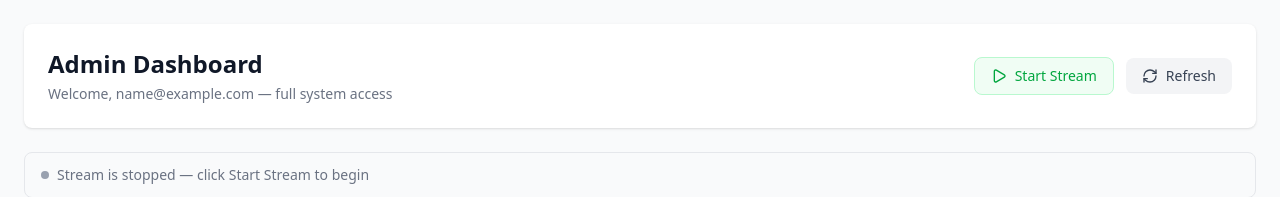
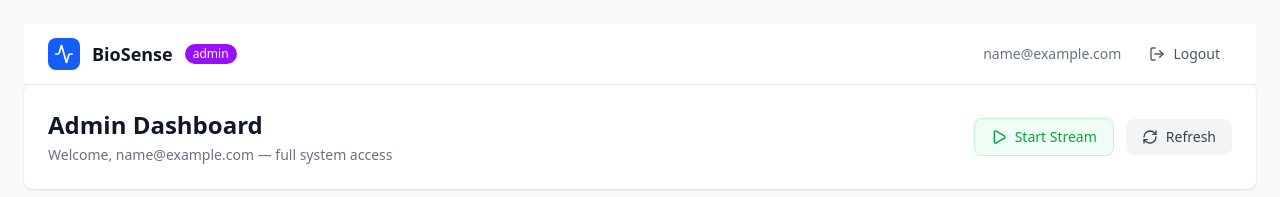
Before and after one commit to areesh18/Biosense, a React app in the folder frontend/: page /admin/dashboard in a window 1280 px wide. Shown: the top 197 px of the page. Built offline with nearby package versions, Linux system fonts and the light colour scheme; no server answers; sample sign-in values are in the browser's storage; the HTML template or start-up script is replaced by a standard one.

Commit message:
add logout functionality

```diff
--- /dev/null
+++ b/frontend/src/components/Navbar.jsx
@@ -0,0 +1,45 @@
+import React from 'react';
+import { Activity, LogOut } from 'lucide-react';
+import { useNavigate } from 'react-router-dom';
+
+export default function Navbar({ role }) {
+  const navigate = useNavigate();
+  const userEmail = localStorage.getItem('userEmail') || '';
+
+  const roleColors = {
+    admin: 'bg-purple-600',
+    doctor: 'bg-blue-600',
+    patient: 'bg-green-600',
+  };
+
+  const handleLogout = () => {
+    localStorage.removeItem('token');
+    localStorage.removeItem('userEmail');
+    navigate('/');
+  };
+
+  return (
+    <nav className="bg-white border-b border-gray-200 px-6 py-3 flex items-center justify-between sticky top-0 z-50">
+      <div className="flex items-center gap-3">
+        <div className="w-8 h-8 bg-blue-600 rounded-lg flex items-center justify-center">
+          <Activity className="w-5 h-5 text-white" />
+        </div>
+        <span className="text-lg font-bold text-gray-900">BioSense</span>
+        <span className={`text-xs font-medium px-2 py-0.5 rounded-full text-white ${roleColors[role] || 'bg-gray-500'}`}>
+          {role}
+        </span>
+      </div>
+
+      <div className="flex items-center gap-4">
+        <span className="text-sm text-gray-500 hidden sm:block">{userEmail}</span>
+        <button
+          onClick={handleLogout}
+          className="flex items-center gap-2 px-3 py-2 text-sm font-medium text-gray-600 hover:text-red-600 hover:bg-red-50 rounded-lg transition"
+        >
+          <LogOut className="w-4 h-4" />
+          Logout
+        </button>
+      </div>
+    </nav>
+  );
+}
--- a/frontend/src/pages/dashboards/AdminDashboard.jsx
+++ b/frontend/src/pages/dashboards/AdminDashboard.jsx
@@ -1,6 +1,6 @@
 import React, { useState, useEffect } from 'react';
 import { Bell, ShieldAlert, Activity, Users, RefreshCw, Play, Square } from 'lucide-react';
-
+import Navbar from '../../components/Navbar.jsx';
 const severityColor = (severity) => {
   switch (severity) {
     case 'HIGH': return 'bg-red-100 border-red-500 text-red-700';
@@ -98,7 +98,7 @@ export default function AdminDashboard() {
 
   return (
     <div className="min-h-screen bg-gray-50 p-6">
-
+      <Navbar role="admin" />
       {/* Header */}
       <div className="bg-white rounded-lg shadow-sm p-6 mb-6 flex items-center justify-between">
         <div>
--- a/frontend/src/pages/dashboards/DoctorDashboard.jsx
+++ b/frontend/src/pages/dashboards/DoctorDashboard.jsx
@@ -1,7 +1,7 @@
 import React, { useState, useEffect } from 'react';
 import { Heart, Thermometer, Activity, AlertTriangle, Wind, Wifi, WifiOff, Bell } from 'lucide-react';
 import useStream from '../../hooks/useStream';
-
+import Navbar from '../../components/Navbar.jsx';
 const severityColor = (severity) => {
   switch (severity) {
     case 'HIGH': return 'bg-red-100 border-red-500 text-red-700';
@@ -57,7 +57,7 @@ export default function DoctorDashboard() {
 
   return (
     <div className="min-h-screen bg-gray-50 p-6">
-
+      <Navbar role="doctor" />
       {/* Header */}
       <div className="bg-white rounded-lg shadow-sm p-6 mb-6 flex items-center justify-between">
         <div>
--- a/frontend/src/pages/dashboards/PatientDashboard.jsx
+++ b/frontend/src/pages/dashboards/PatientDashboard.jsx
@@ -1,7 +1,7 @@
 import React, { useState } from 'react';
 import { Heart, Thermometer, Activity, Wind, Wifi, WifiOff } from 'lucide-react';
 import useStream from '../../hooks/useStream';
-
+import Navbar from '../../components/Navbar.jsx';
 const VitalCard = ({ icon, label, value, unit, normal, normalRange }) => {
   const isAbnormal = normalRange && value !== null && (value < normalRange[0] || value > normalRange[1]);
 
@@ -32,7 +32,7 @@ export default function PatientDashboard() {
 
   return (
     <div className="min-h-screen bg-gray-50 p-6">
-
+      <Navbar role="patient" />
       {/* Header */}
       <div className="bg-white rounded-lg shadow-sm p-6 mb-6 flex items-center justify-between">
         <div>
```
